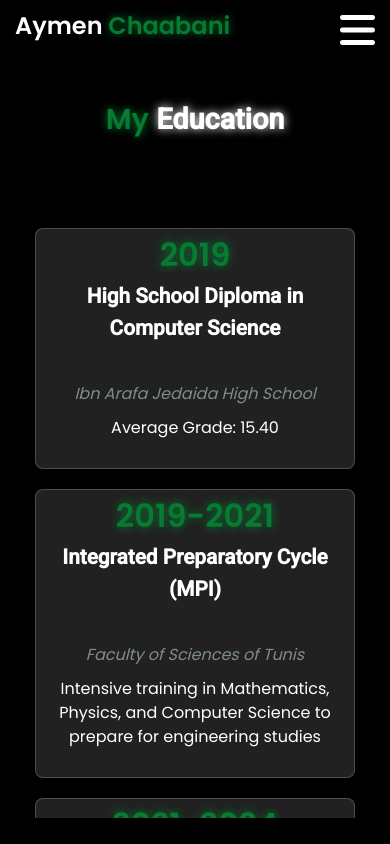
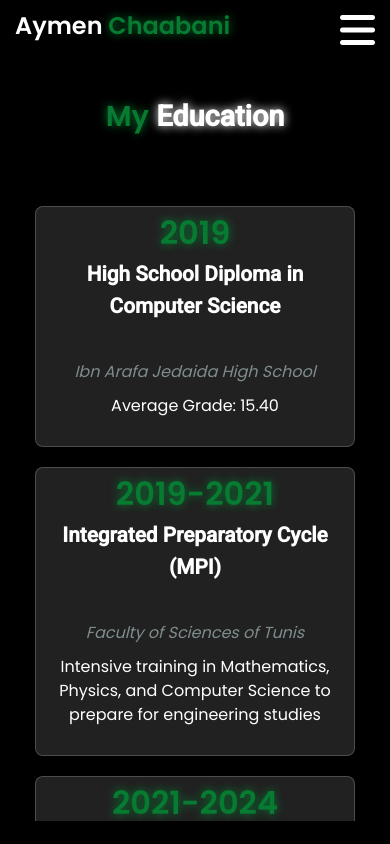
Before and after one commit to aymen065/portfolio, an Angular app: page /portfolio/education in a window 390 px wide. Built offline with nearby package versions, Linux system fonts and the light colour scheme.

Commit message:
commit 8

```diff
--- a/src/app/education/education.component.css
+++ b/src/app/education/education.component.css
@@ -37,7 +37,7 @@ h1{
     display: flex;
     flex-wrap: wrap;
     justify-content: space-around;
-    max-height: 600px;
+    max-height: 700px;
     margin-top: 0;
   overflow-y: auto;
   }
@@ -102,8 +102,8 @@ h1{
     display: flex;
     flex-wrap: wrap;
     justify-content: space-around;
-    max-height: 600px;
-    margin-top: 3rem;
+    max-height: 700px;
+    margin-top: 2rem;
   overflow-y: auto;
   }
 
--- a/src/app/home/home.component.css
+++ b/src/app/home/home.component.css
@@ -2,6 +2,10 @@
     .typewriter{
         line-height: 3rem;
         height: 5rem;
+    }
+    .main-container{
+        max-height: 700px;
+        padding-bottom: 3rem;
     }
 }
 @media (max-width:1300px) {
--- a/src/styles.css
+++ b/src/styles.css
@@ -297,7 +297,7 @@ section{
 @media (max-width:440px){
     .main-container .image{
         width: 50%;
-        height: 18rem;
+        height: 17rem;
         margin-top: 2rem;
 
     }
```
Also changed, not shown: 5 other files (tests, documents, lock files or other folders).
